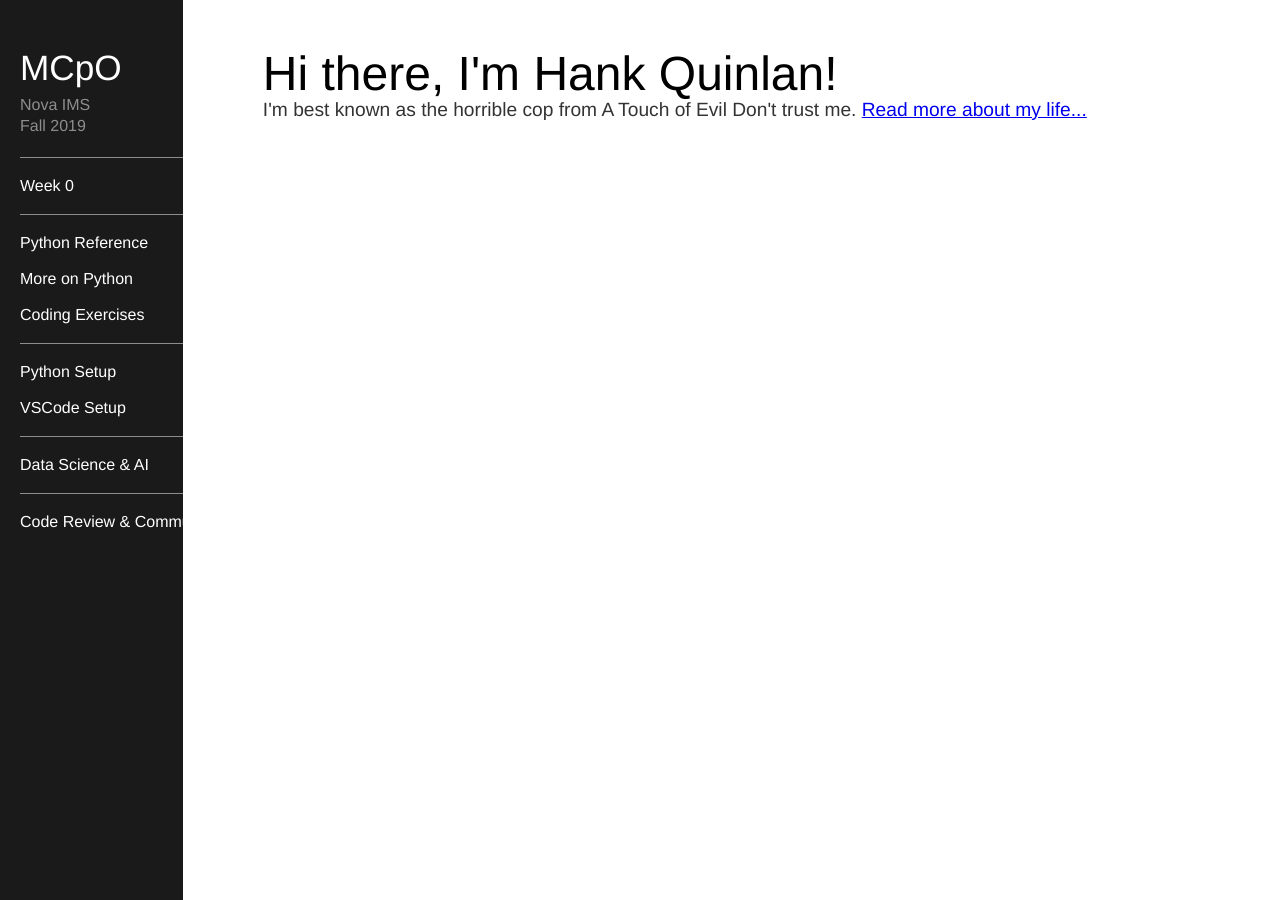
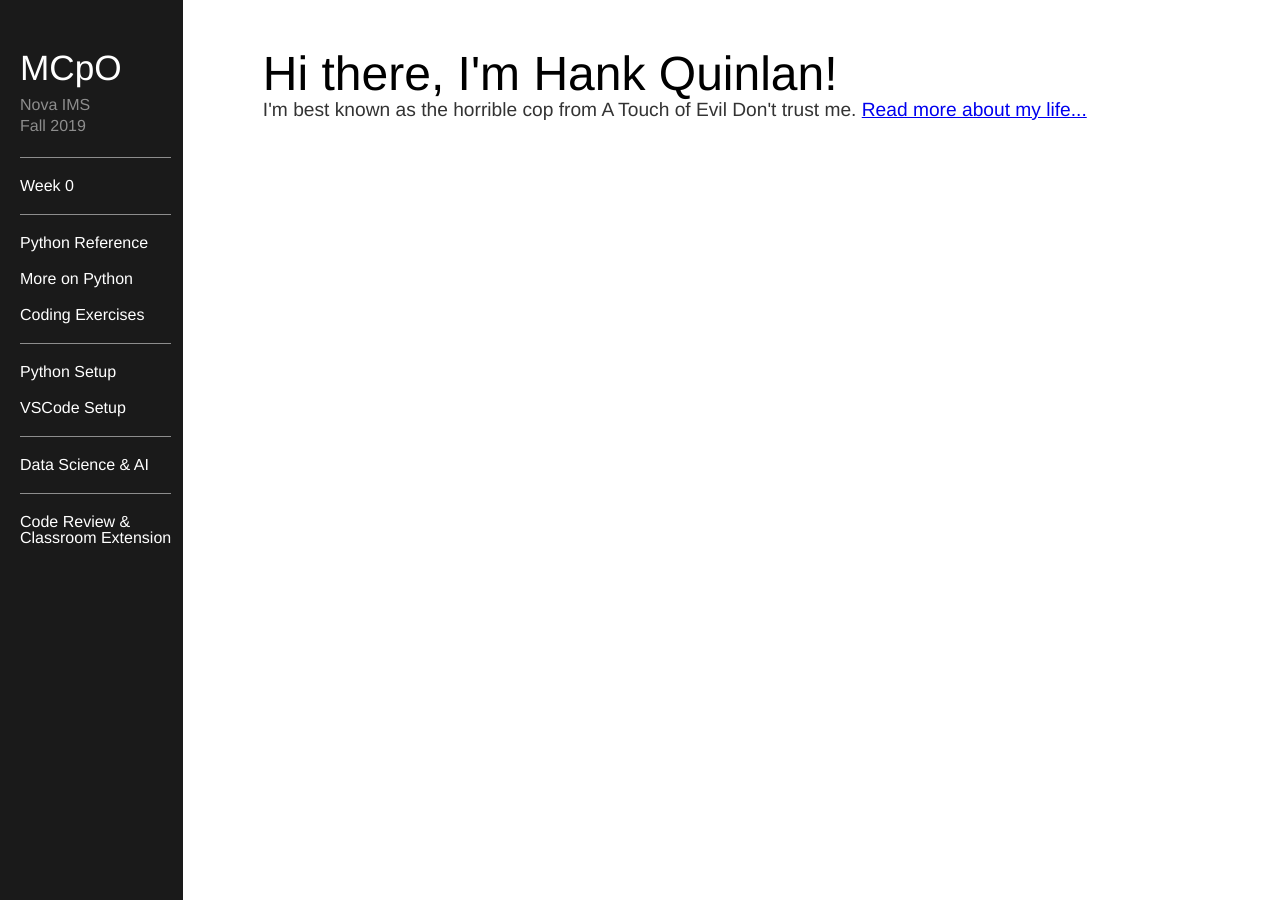
Before and after one commit to mcpo19/mcpo19_backup, a Jekyll site: the page built from index.html, in a window 1280 px wide. Built offline with Jekyll 4.4.1, drawn with Linux system fonts in a browser that asks for light colours.

Commit message:
Update default.html

```diff
--- a/_layouts/default.html
+++ b/_layouts/default.html
@@ -28,7 +28,7 @@
 							<li><span class="nav-separator"></span></li>
 							<li><a href="/data-ai">Data Science & AI</a></li>
 							<li><span class="nav-separator"></span></li>
-							<li><a href="/community">Code Review & Community</a></li>
+							<li><a href="/community">Code Review &<br>Classroom Extension</a></li>
 						</ul>
 					</nav>
 				</div>
```
